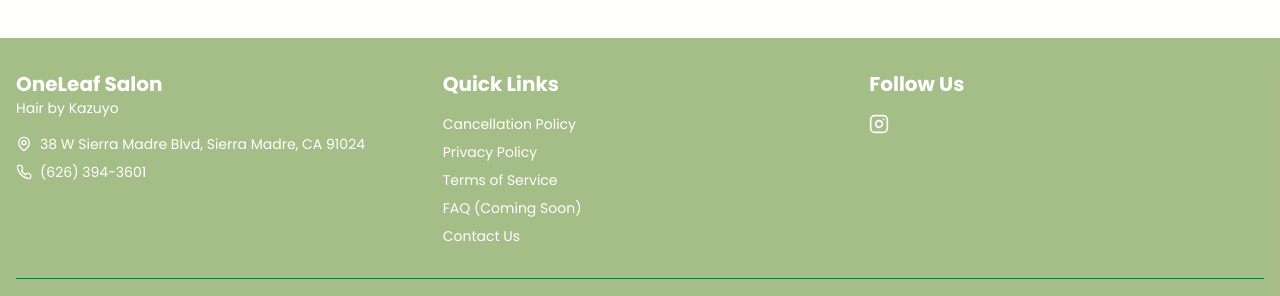
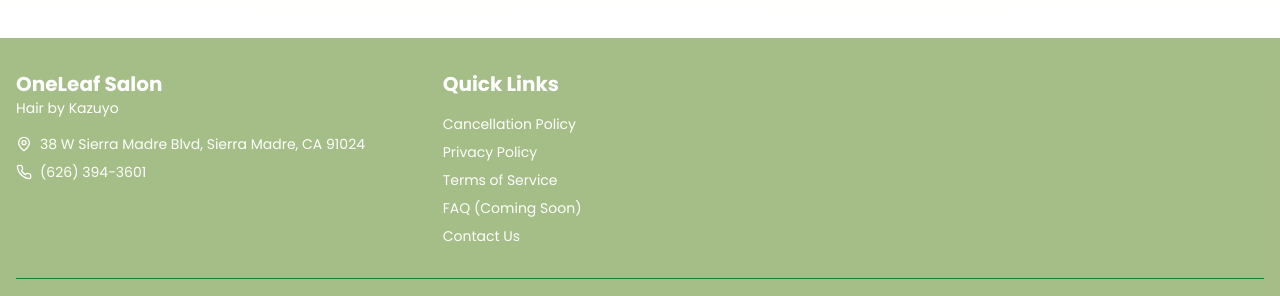
Before and after one commit to iwakikishi/oneleaf_salon, a Next.js app: page /team in a window 1280 px wide. Shown: the part 942-1238 px from the top of the page. Built offline with nearby package versions, Linux system fonts and the light colour scheme.

Commit message:
04041109

```diff
--- a/components/footer.tsx
+++ b/components/footer.tsx
@@ -46,12 +46,9 @@ const Footer = () => {
               })}
             </nav>
           </div>
-          <div className='flex flex-col'>
+          {/* <div className='flex flex-col'>
             <h3 className='text-xl font-semibold mb-4'>Follow Us</h3>
             <div className='flex space-x-4'>
-              {/* <a href='#' className='text-white hover:text-green-300 transition-colors'>
-                <Facebook size={20} />
-              </a> */}
               <Link
                 href='https://www.instagram.com/kazuyohairstyle/?hl=en'
                 target='_blank'
@@ -61,7 +58,7 @@ const Footer = () => {
                 </span>
               </Link>
             </div>
-          </div>
+          </div> */}
         </div>
         <div className='mt-8 pt-8 border-t border-green-700 text-center text-sm'>
           <p>
```
